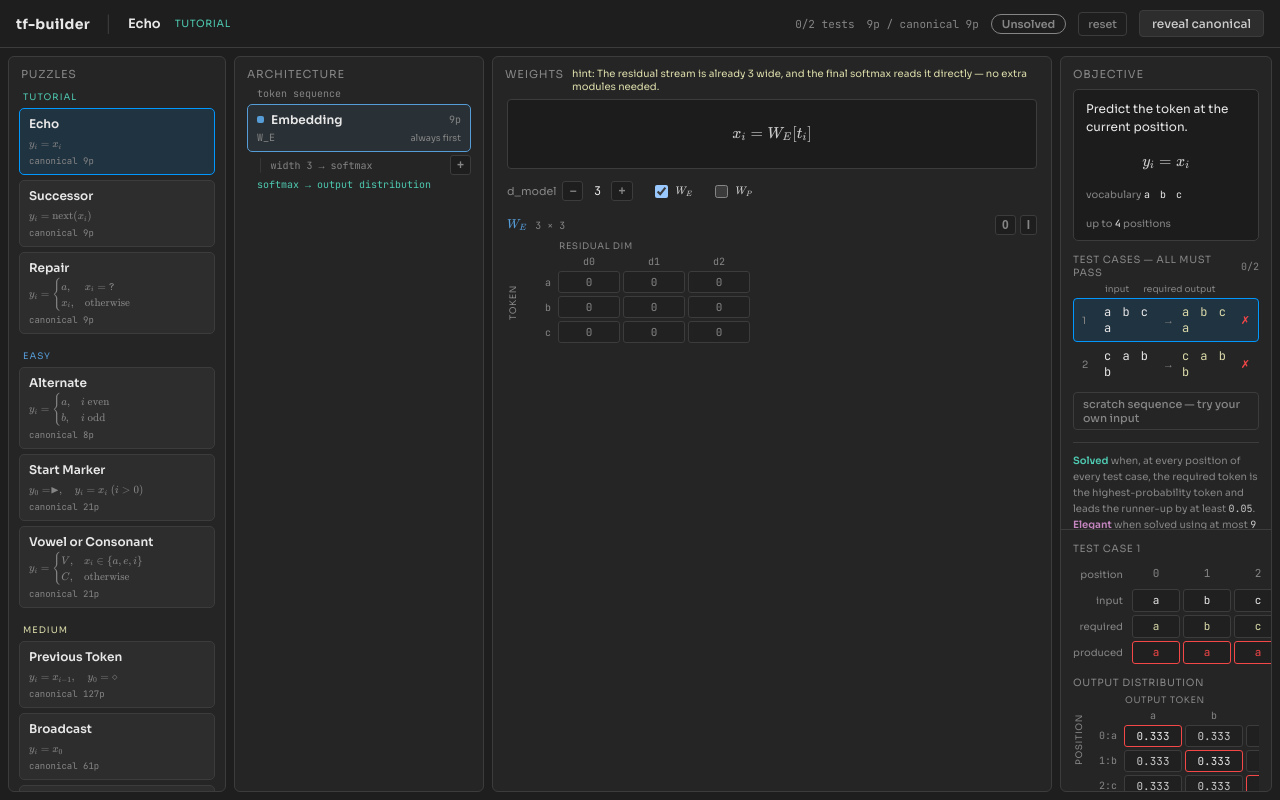
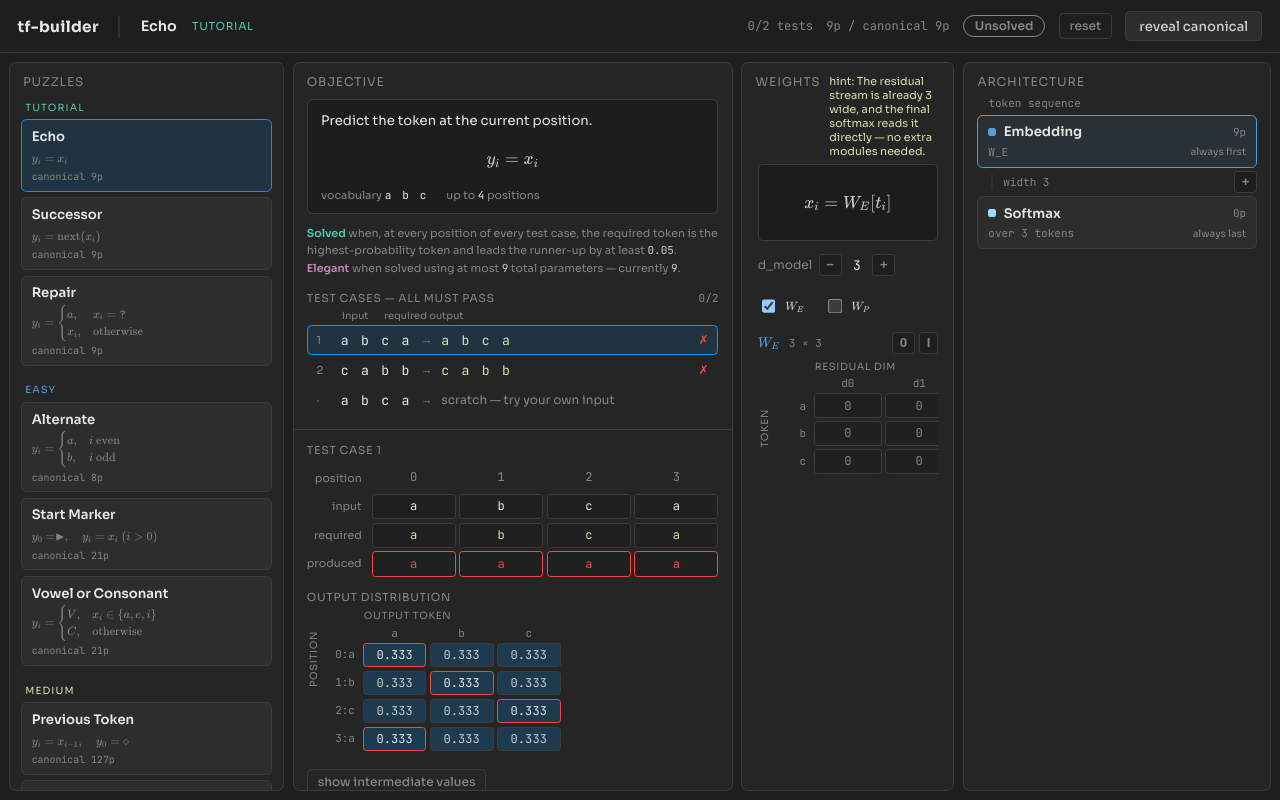
Before and after one commit to longwatermelon/tf-builder, a React (Vite) app: page / in a window 1280 px wide. Built offline with nearby package versions, Linux system fonts and the light colour scheme.

Commit message:
2026-07-24 21:33

```diff
--- a/src/App.jsx
+++ b/src/App.jsx
@@ -15,7 +15,7 @@ import {
   evaluatePuzzle,
   reconcileShapes,
 } from "./lib/model";
-import { COLORS, DIFFICULTY_COLORS, MONO, btnStyle, subtleBtnStyle } from "./styles/theme";
+import { COLORS, DIFFICULTY_COLORS, MONO, UI_ZOOM, btnStyle, subtleBtnStyle } from "./styles/theme";
 
 const PROGRESS_KEY = "tf-builder:progress";
 
@@ -25,8 +25,9 @@ const ROW_PADDING = 8;
 
 const MIN_PANEL_WIDTH = 150;
 
-// pixel widths of every panel but the last, which absorbs whatever space is left
-const DEFAULT_WIDTHS = [218, 250, 560];
+// pixel widths of the puzzles, objective and architecture panels; the weights panel between the
+// last two absorbs whatever space is left
+const DEFAULT_WIDTHS = [250, 400, 280];
 
 // space the panels themselves can occupy, excluding the row padding and the gutters
 function measureAvailable(row) {
@@ -34,14 +35,14 @@ function measureAvailable(row) {
   return row.clientWidth - ROW_PADDING * 2 - HANDLE_WIDTH * DEFAULT_WIDTHS.length;
 }
 
-// hold a panel between its minimum and the width the last panel can still spare
+// hold a panel between its minimum and the width the flexible weights panel can still spare
 function clampPanelWidth(widths, index, width, available) {
   const used = widths.reduce((sum, w) => sum + w, 0);
   const slack = Math.max(0, available - used - MIN_PANEL_WIDTH);
   return Math.min(Math.max(width, MIN_PANEL_WIDTH), widths[index] + slack);
 }
 
-// shrink leading panels from the right until they fit alongside a minimum-width last panel
+// shrink fixed panels from the right until they fit alongside a minimum-width weights panel
 function fitWidths(widths, available) {
   const next = widths.map((w) => Math.max(MIN_PANEL_WIDTH, w));
   let overflow = next.reduce((sum, w) => sum + w, 0) + MIN_PANEL_WIDTH - available;
@@ -146,7 +147,7 @@ export default function App() {
     dragWidthsRef.current = panelWidths;
   }
 
-  // dragging gutter `index` resizes only the panel to its left; the last panel takes up the slack.
+  // dragging a gutter resizes only the panel it belongs to; the weights panel takes up the slack.
   // the snapshot supplies the requested width, but the clamp reads live state so a window resize
   // mid-drag is not undone by the next pointer move
   function resizePanel(index, dx) {
@@ -245,7 +246,17 @@ export default function App() {
   const passedCount = evaluation.results.filter((r) => r.ok).length;
 
   return (
-    <div style={{ display: "flex", flexDirection: "column", height: "100%", background: COLORS.bg, color: COLORS.text }}>
+    // the zoom scales the whole app one step up; every px below is laid out inside that scale
+    <div
+      style={{
+        display: "flex",
+        flexDirection: "column",
+        height: "100%",
+        background: COLORS.bg,
+        color: COLORS.text,
+        zoom: UI_ZOOM,
+      }}
+    >
       <header
         style={{
           display: "flex",
@@ -317,20 +328,41 @@ export default function App() {
         />
 
         <Panel style={{ flex: `0 0 ${panelWidths[1]}px` }}>
-          <ModuleStack
-            model={model}
-            puzzle={puzzle}
-            inputWidths={inputWidths}
-            selectedId={selectedModule?.id}
-            onSelect={setSelectedModuleId}
-            onAdd={addModule}
-            onRemove={removeModule}
-            onMove={moveModule}
-          />
+          <div
+            style={{
+              padding: "10px 12px 8px",
+              fontSize: 11,
+              letterSpacing: 0.8,
+              textTransform: "uppercase",
+              color: COLORS.textMuted,
+            }}
+          >
+            Objective
+          </div>
+          {/* the objective stays pinned; only the per-case detail below it scrolls */}
+          <div style={{ flexShrink: 0, maxHeight: "60%", overflowY: "auto" }}>
+            <ObjectiveCard
+              puzzle={puzzle}
+              evaluation={evaluation}
+              scratchTokens={scratchTokens}
+              activeTab={activeTab}
+              onSelectTab={setActiveTab}
+            />
+          </div>
+          <div style={{ flex: 1, overflow: "auto", minHeight: 0 }}>
+            <TestPanel
+              puzzle={puzzle}
+              model={model}
+              evaluation={evaluation}
+              scratchTokens={scratchTokens}
+              onChangeScratch={(tokens) => setScratchByPuzzle((prev) => ({ ...prev, [activePuzzleId]: tokens }))}
+              activeTab={activeTab}
+            />
+          </div>
         </Panel>
 
         <ResizeHandle
-          label="Resize architecture panel"
+          label="Resize objective panel"
           width={panelWidths[1]}
           minWidth={MIN_PANEL_WIDTH}
           maxWidth={panelWidths[1] + panelSlack}
@@ -339,7 +371,7 @@ export default function App() {
           onNudge={(delta) => nudgePanel(1, delta)}
         />
 
-        <Panel style={{ flex: `0 0 ${panelWidths[2]}px` }}>
+        <Panel style={{ flex: "1 1 0", minWidth: MIN_PANEL_WIDTH }}>
           <div
             style={{
               padding: "10px 12px 6px",
@@ -374,42 +406,28 @@ export default function App() {
           </div>
         </Panel>
 
+        {/* this gutter sits to the right of the panel it sizes, so its drag direction is inverted */}
         <ResizeHandle
-          label="Resize weights panel"
+          label="Resize architecture panel"
           width={panelWidths[2]}
           minWidth={MIN_PANEL_WIDTH}
           maxWidth={panelWidths[2] + panelSlack}
           onDragStart={startResize}
-          onDragMove={(dx) => resizePanel(2, dx)}
-          onNudge={(delta) => nudgePanel(2, delta)}
+          onDragMove={(dx) => resizePanel(2, -dx)}
+          onNudge={(delta) => nudgePanel(2, -delta)}
         />
 
-        <Panel style={{ flex: "1 1 0", minWidth: MIN_PANEL_WIDTH }}>
-          <div
-            style={{
-              padding: "10px 12px 8px",
-              fontSize: 11,
-              letterSpacing: 0.8,
-              textTransform: "uppercase",
-              color: COLORS.textMuted,
-            }}
-          >
-            Objective
-          </div>
-          {/* the objective stays pinned; only the per-case detail below it scrolls */}
-          <div style={{ flexShrink: 0, maxHeight: "60%", overflowY: "auto" }}>
-            <ObjectiveCard puzzle={puzzle} evaluation={evaluation} activeTab={activeTab} onSelectTab={setActiveTab} />
-          </div>
-          <div style={{ flex: 1, overflow: "auto", minHeight: 0 }}>
-            <TestPanel
-              puzzle={puzzle}
-              model={model}
-              evaluation={evaluation}
-              scratchTokens={scratchTokens}
-              onChangeScratch={(tokens) => setScratchByPuzzle((prev) => ({ ...prev, [activePuzzleId]: tokens }))}
-              activeTab={activeTab}
-            />
-          </div>
+        <Panel style={{ flex: `0 0 ${panelWidths[2]}px` }}>
+          <ModuleStack
+            model={model}
+            puzzle={puzzle}
+            inputWidths={inputWidths}
+            selectedId={selectedModule?.id}
+            onSelect={setSelectedModuleId}
+            onAdd={addModule}
+            onRemove={removeModule}
+            onMove={moveModule}
+          />
         </Panel>
       </div>
     </div>
--- a/src/components/ModuleStack.jsx
+++ b/src/components/ModuleStack.jsx
@@ -15,15 +15,13 @@ function moduleSubtitle(module) {
 }
 
 // connector under a module: shows the width it emits and offers an insert point below it
-function Connector({ width, isFinal, expected, insertIndex, isOpen, onToggle, onAdd }) {
-  const bad = isFinal && width !== expected;
+function Connector({ width, bad, insertIndex, isOpen, onToggle, onAdd }) {
   return (
     <div>
       <div style={{ display: "flex", alignItems: "center", gap: 6, padding: "3px 0 3px 10px", minHeight: 22 }}>
         <span style={{ color: COLORS.panelBorder, fontSize: 12, lineHeight: 1 }}>│</span>
         <span style={{ fontFamily: MONO, fontSize: 10, color: bad ? COLORS.negative : COLORS.textMuted }}>
           width {width}
-          {isFinal ? (bad ? ` — needs ${expected}` : " → softmax") : ""}
         </span>
         <button
           type="button"
@@ -53,6 +51,33 @@ function Connector({ width, isFinal, expected, insertIndex, isOpen, onToggle, on
           ))}
         </div>
       ) : null}
+    </div>
+  );
+}
+
+// the stack always ends in a softmax; it holds no weights, so it is drawn rather than modelled
+function SoftmaxCard({ inputWidth, expected }) {
+  const bad = inputWidth !== expected;
+  return (
+    <div
+      style={{
+        border: `1px solid ${bad ? COLORS.negative : COLORS.panelBorder}`,
+        background: COLORS.surface,
+        borderRadius: 5,
+        padding: "7px 9px",
+      }}
+    >
+      <div style={{ display: "flex", alignItems: "center", gap: 7 }}>
+        <span style={{ width: 7, height: 7, borderRadius: 2, background: MODULE_COLORS.softmax, flexShrink: 0 }} />
+        <span style={{ fontSize: 12, fontWeight: 600, color: COLORS.textBright }}>Softmax</span>
+        <span style={{ fontFamily: MONO, fontSize: 10, color: COLORS.textMuted, marginLeft: "auto" }}>0p</span>
+      </div>
+      <div style={{ display: "flex", alignItems: "center", gap: 6, marginTop: 4 }}>
+        <span style={{ fontFamily: MONO, fontSize: 10, color: bad ? COLORS.negative : COLORS.textMuted }}>
+          {bad ? `needs width ${expected}` : `over ${expected} tokens`}
+        </span>
+        <span style={{ fontSize: 9, color: COLORS.textMuted, marginLeft: "auto" }}>always last</span>
+      </div>
     </div>
   );
 }
@@ -147,8 +172,7 @@ export default function ModuleStack({ model, puzzle, inputWidths, selectedId, on
               </div>
               <Connector
                 width={width}
-                isFinal={isLast}
-                expected={puzzle.vocab.length}
+                bad={isLast && width !== puzzle.vocab.length}
                 insertIndex={i + 1}
                 isOpen={openInsertAfterId === module.id}
                 onToggle={() => setOpenInsertAfterId((prev) => (prev === module.id ? null : module.id))}
@@ -158,16 +182,7 @@ export default function ModuleStack({ model, puzzle, inputWidths, selectedId, on
           );
         })}
 
-        <div
-          style={{
-            fontFamily: MONO,
-            fontSize: 10,
-            color: finalWidth === puzzle.vocab.length ? COLORS.success : COLORS.negative,
-            paddingLeft: 10,
-          }}
-        >
-          softmax → output distribution
-        </div>
+        <SoftmaxCard inputWidth={finalWidth} expected={puzzle.vocab.length} />
       </div>
     </div>
   );
--- a/src/components/ObjectiveCard.jsx
+++ b/src/components/ObjectiveCard.jsx
@@ -1,23 +1,28 @@
-import { COLORS, MONO, subtleBtnStyle } from "../styles/theme";
+import { COLORS, MONO } from "../styles/theme";
 import MathText from "./MathText";
+
+// shared shape for every selectable row in the case list, including the scratch row
+function rowStyle(isActive) {
+  return {
+    display: "flex",
+    alignItems: "center",
+    gap: 8,
+    width: "100%",
+    padding: "5px 8px",
+    borderRadius: 4,
+    cursor: "pointer",
+    textAlign: "left",
+    fontFamily: "'Sora', sans-serif",
+    border: `1px solid ${isActive ? COLORS.accent : "transparent"}`,
+    background: isActive ? COLORS.accentDim : "transparent",
+  };
+}
 
 // one test case as "input sequence → required output sequence", clickable to inspect
 function CaseRow({ index, test, ok, isActive, onSelect }) {
   const arrowColor = ok ? COLORS.success : COLORS.negative;
   return (
-    <div
-      onClick={onSelect}
-      style={{
-        display: "flex",
-        alignItems: "center",
-        gap: 8,
-        padding: "5px 8px",
-        borderRadius: 4,
-        cursor: "pointer",
-        border: `1px solid ${isActive ? COLORS.accent : "transparent"}`,
-        background: isActive ? COLORS.accentDim : "transparent",
-      }}
-    >
+    <button type="button" onClick={onSelect} style={rowStyle(isActive)}>
       <span style={{ fontSize: 10, color: COLORS.textMuted, minWidth: 14 }}>{index + 1}</span>
       <span style={{ fontFamily: MONO, fontSize: 12, color: COLORS.textBright, letterSpacing: 2 }}>
         {test.tokens.join(" ")}
@@ -27,12 +32,12 @@ function CaseRow({ index, test, ok, isActive, onSelect }) {
         {test.targets.map((t) => t ?? "·").join(" ")}
       </span>
       <span style={{ marginLeft: "auto", fontSize: 11, color: arrowColor }}>{ok ? "✓" : "✗"}</span>
-    </div>
+    </button>
   );
 }
 
 // the always-visible statement of what the player has to build and how it is judged
-export default function ObjectiveCard({ puzzle, evaluation, activeTab, onSelectTab }) {
+export default function ObjectiveCard({ puzzle, evaluation, scratchTokens, activeTab, onSelectTab }) {
   const passed = evaluation.results.filter((r) => r.ok).length;
 
   return (
@@ -69,6 +74,19 @@ export default function ObjectiveCard({ puzzle, evaluation, activeTab, onSelectT
         </div>
       </div>
 
+      <div style={{ marginTop: 10, fontSize: 10, color: COLORS.textMuted, lineHeight: 1.6 }}>
+        <div>
+          <span style={{ color: COLORS.success, fontWeight: 600 }}>Solved</span> when, at every position of every test
+          case, the required token is the highest-probability token and leads the runner-up by at least{" "}
+          <span style={{ fontFamily: MONO, color: COLORS.text }}>{puzzle.epsilon}</span>.
+        </div>
+        <div>
+          <span style={{ color: COLORS.violet, fontWeight: 600 }}>Elegant</span> when solved using at most{" "}
+          <span style={{ fontFamily: MONO, color: COLORS.text }}>{puzzle.canonicalParams}</span> total parameters —
+          currently <span style={{ fontFamily: MONO, color: COLORS.text }}>{evaluation.params}</span>.
+        </div>
+      </div>
+
       <div style={{ display: "flex", alignItems: "center", gap: 8, margin: "12px 0 4px" }}>
         <span style={{ fontSize: 10, letterSpacing: 0.6, textTransform: "uppercase", color: COLORS.textMuted }}>
           Test cases — all must pass
@@ -102,42 +120,15 @@ export default function ObjectiveCard({ puzzle, evaluation, activeTab, onSelectT
         />
       ))}
 
-      <button
-        type="button"
-        onClick={() => onSelectTab("scratch")}
-        style={{
-          ...subtleBtnStyle,
-          marginTop: 6,
-          width: "100%",
-          textAlign: "left",
-          borderColor: activeTab === "scratch" ? COLORS.accent : COLORS.panelBorder,
-          background: activeTab === "scratch" ? COLORS.accentDim : "transparent",
-        }}
-      >
-        scratch sequence — try your own input
+      {/* the scratch row is not graded, but it selects like a case so it wears the same shape */}
+      <button type="button" onClick={() => onSelectTab("scratch")} style={rowStyle(activeTab === "scratch")}>
+        <span style={{ fontSize: 10, color: COLORS.textMuted, minWidth: 14 }}>·</span>
+        <span style={{ fontFamily: MONO, fontSize: 12, color: COLORS.textBright, letterSpacing: 2 }}>
+          {scratchTokens.join(" ")}
+        </span>
+        <span style={{ color: COLORS.textMuted, fontSize: 11 }}>→</span>
+        <span style={{ fontSize: 11, color: COLORS.textMuted }}>scratch — try your own input</span>
       </button>
-
-      <div
-        style={{
-          marginTop: 12,
-          paddingTop: 10,
-          borderTop: `1px solid ${COLORS.panelBorder}`,
-          fontSize: 10,
-          color: COLORS.textMuted,
-          lineHeight: 1.6,
-        }}
-      >
-        <div>
-          <span style={{ color: COLORS.success, fontWeight: 600 }}>Solved</span> when, at every position of every test
-          case, the required token is the highest-probability token and leads the runner-up by at least{" "}
-          <span style={{ fontFamily: MONO, color: COLORS.text }}>{puzzle.epsilon}</span>.
-        </div>
-        <div>
-          <span style={{ color: COLORS.violet, fontWeight: 600 }}>Elegant</span> when solved using at most{" "}
-          <span style={{ fontFamily: MONO, color: COLORS.text }}>{puzzle.canonicalParams}</span> total parameters —
-          currently <span style={{ fontFamily: MONO, color: COLORS.text }}>{evaluation.params}</span>.
-        </div>
-      </div>
     </div>
   );
 }
--- a/src/components/ResizeHandle.jsx
+++ b/src/components/ResizeHandle.jsx
@@ -1,5 +1,5 @@
 import { useEffect, useRef, useState } from "react";
-import { COLORS } from "../styles/theme";
+import { COLORS, UI_ZOOM } from "../styles/theme";
 
 export const HANDLE_WIDTH = 8;
 
@@ -39,9 +39,10 @@ export default function ResizeHandle({ label, width, minWidth, maxWidth, onDragS
     onDragStart();
   }
 
+  // pointer coordinates are screen pixels, but panel widths live inside the app's zoom
   function handlePointerMove(event) {
     if (pointerIdRef.current !== event.pointerId) return;
-    onDragMove(event.clientX - startXRef.current);
+    onDragMove((event.clientX - startXRef.current) / UI_ZOOM);
   }
 
   function handlePointerUp(event) {
--- a/src/components/TestPanel.jsx
+++ b/src/components/TestPanel.jsx
@@ -1,7 +1,7 @@
 import { useState } from "react";
 import { formatProbability } from "../lib/format";
 import { forward, streamColLabels } from "../lib/model";
-import { COLORS, MODULE_COLORS, MONO, smallBtnStyle, subtleBtnStyle } from "../styles/theme";
+import { COLORS, MODULE_COLORS, MONO, probabilityFill, smallBtnStyle, subtleBtnStyle } from "../styles/theme";
 import ValueGrid from "./ValueGrid";
 
 // "0:a" style position labels so rows are unambiguous
@@ -168,13 +168,15 @@ export default function TestPanel({ puzzle, model, evaluation, scratchTokens, on
               rowAxis="position"
               colAxis="output token"
               format={formatProbability}
-              cellStyleAt={(i, j) => {
+              cellStyleAt={(i, j, value) => {
+                // fill intensity tracks the probability mass, so the winning token is visible at a glance
+                const heat = { background: probabilityFill(value), color: value >= 0.5 ? COLORS.textBright : COLORS.text };
                 const targetId = targets ? vocab.indexOf(targets[i]) : -1;
                 if (j === targetId) {
                   const ok = grades?.[i]?.ok;
-                  return { borderColor: ok ? COLORS.success : COLORS.negative, color: COLORS.textBright };
+                  return { ...heat, borderColor: ok ? COLORS.success : COLORS.negative, color: COLORS.textBright };
                 }
-                return null;
+                return heat;
               }}
             />
           ) : null}
--- a/src/styles/theme.js
+++ b/src/styles/theme.js
@@ -24,7 +24,17 @@ export const MODULE_COLORS = {
   attn: "#c586c0",
   mlp: "#dcdcaa",
   linear: "#4ec9b0",
+  softmax: "#9cdcfe",
 };
+
+// global ui scale, roughly one browser zoom step; pointer pixels must be divided by it
+export const UI_ZOOM = 1.1;
+
+// background tint for a probability cell, so more probability mass reads as a stronger fill
+export function probabilityFill(p) {
+  const clamped = Math.min(Math.max(p, 0), 1);
+  return `rgba(0, 152, 255, ${(0.04 + 0.46 * clamped).toFixed(3)})`;
+}
 
 export const DIFFICULTY_COLORS = {
   tutorial: "#4ec9b0",
```
